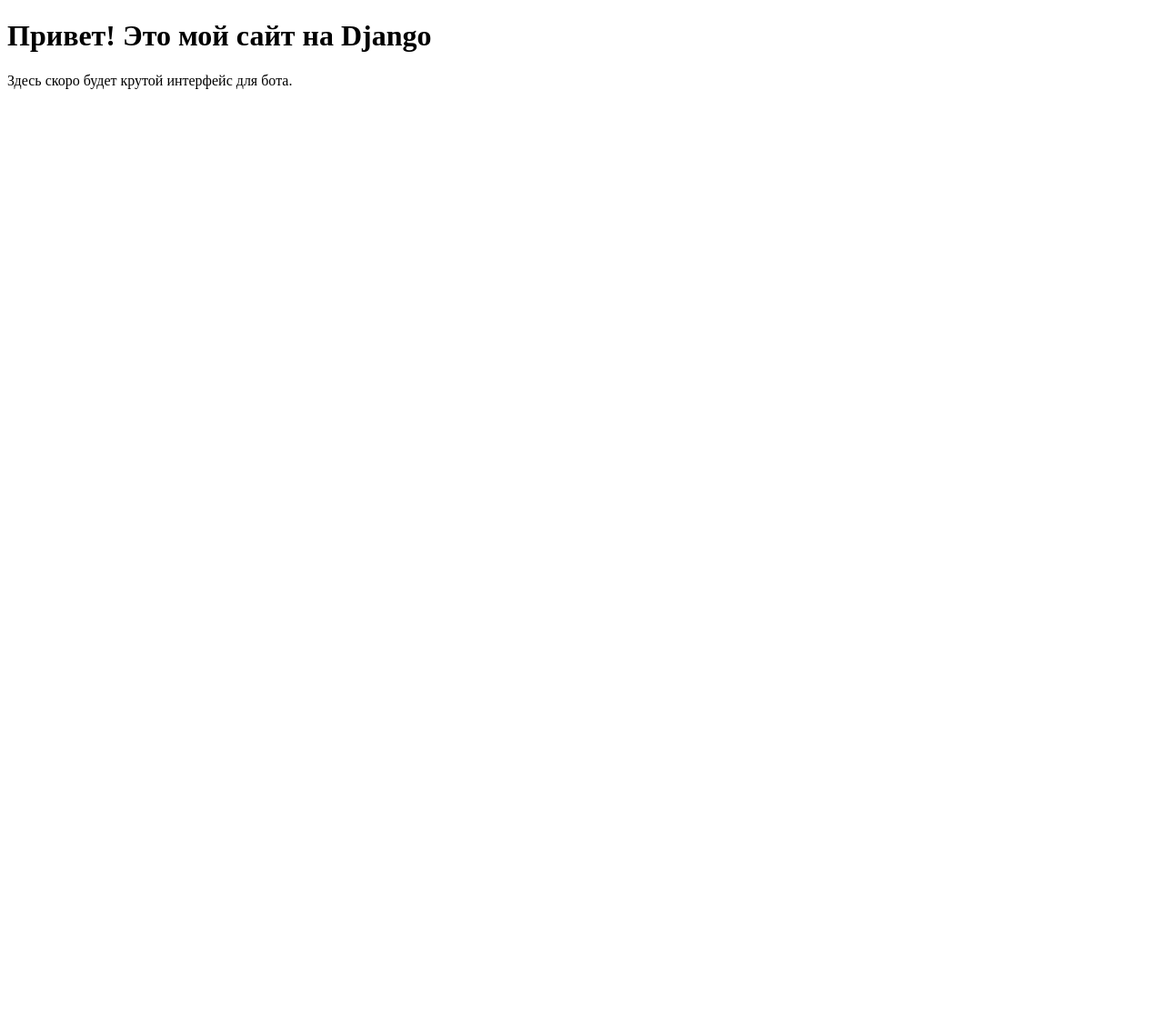
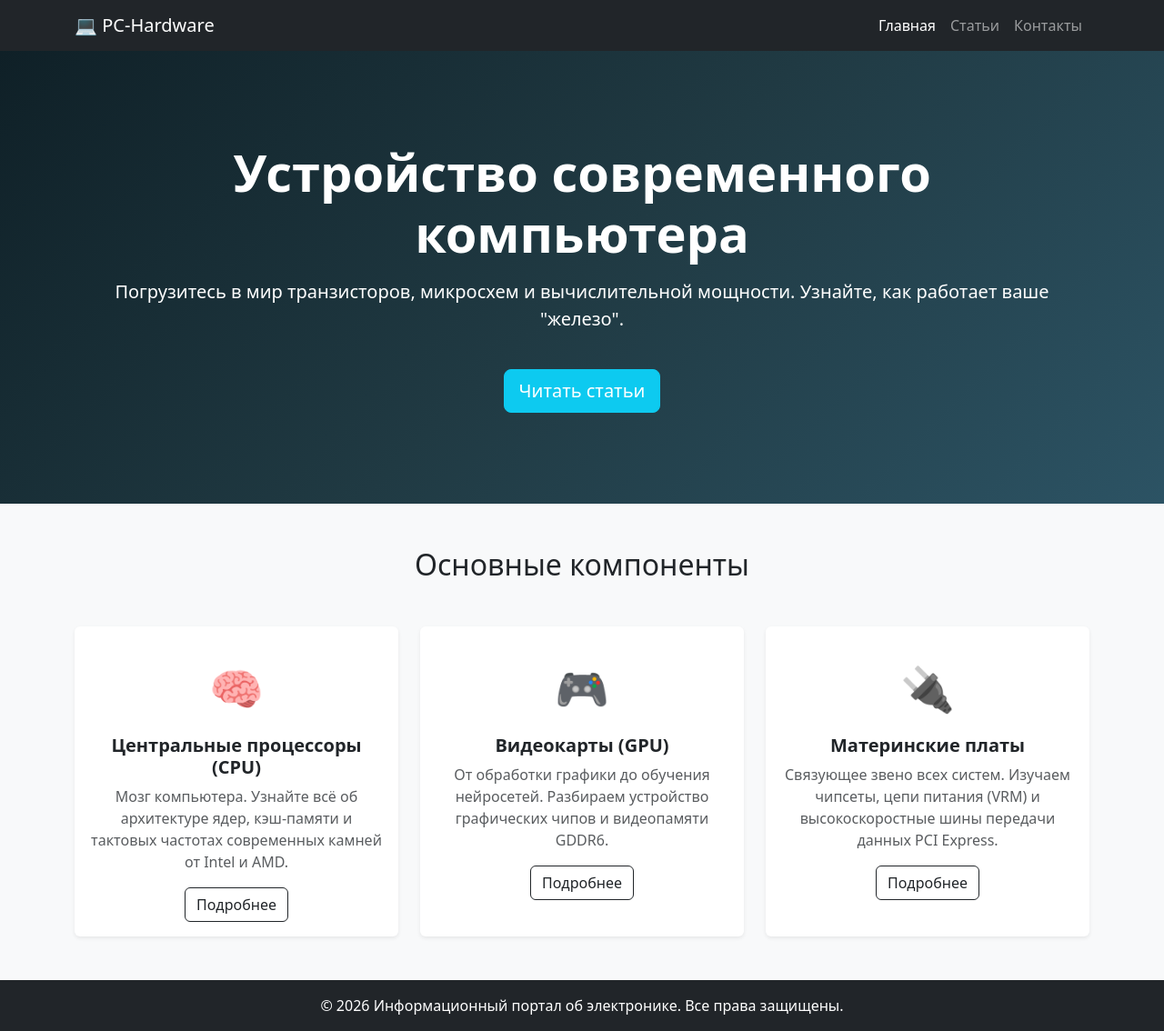
Before and after one commit to Maglevchik/Maglevchik-CI_CD_pipeline1, a Python web app: template bot_manager/templates/index.html in a window 1280 px wide. Shown: the whole page at 91% size. Before the commit the page ends 98 px from the top, so only its background shows below. Run offline with Jinja, Linux system fonts and the light colour scheme; the template is opened without the code that fills it, so the values that code supplies are empty.

Commit message:
HTML in redact

```diff
--- a/bot_manager/templates/index.html
+++ b/bot_manager/templates/index.html
@@ -2,10 +2,104 @@
 <html lang="ru">
 <head>
     <meta charset="UTF-8">
-    <title>Мой проект</title>
+    <meta name="viewport" content="width=device-width, initial-scale=1.0">
+    <title>Мир Электроники | Всё о компьютерном железе</title>
+    <!-- Подключаем стили Bootstrap через CDN -->
+    <link href="https://cdn.jsdelivr.net/npm/bootstrap@5.3.0/dist/css/bootstrap.min.css" rel="stylesheet">
+    <style>
+        .hero-section {
+            background: linear-gradient(135deg, #0f2027, #203a43, #2c5364);
+            color: white;
+            padding: 100px 0;
+            text-align: center;
+        }
+        .hardware-icon {
+            font-size: 3rem;
+            margin-bottom: 15px;
+            color: #0dcaf0;
+        }
+    </style>
 </head>
-<body>
-    <h1>Привет! Это мой сайт на Django</h1>
-    <p>Здесь скоро будет крутой интерфейс для бота.</p>
+<body class="bg-light">
+
+    <!-- Навигационная панель -->
+    <nav class="navbar navbar-expand-lg navbar-dark bg-dark">
+        <div class="container">
+            <a class="navbar-brand" href="#">💻 PC-Hardware</a>
+            <button class="navbar-toggler" type="button" data-bs-toggle="collapse" data-bs-target="#navbarNav">
+                <span class="navbar-toggler-icon"></span>
+            </button>
+            <div class="collapse navbar-collapse" id="navbarNav">
+                <ul class="navbar-nav ms-auto">
+                    <li class="nav-item"><a class="nav-link active" href="#">Главная</a></li>
+                    <li class="nav-item"><a class="nav-link" href="#">Статьи</a></li>
+                    <li class="nav-item"><a class="nav-link" href="#">Контакты</a></li>
+                </ul>
+            </div>
+        </div>
+    </nav>
+
+    <!-- Главный баннер -->
+    <section class="hero-section">
+        <div class="container">
+            <h1 class="display-4 fw-bold">Устройство современного компьютера</h1>
+            <p class="lead mt-3">Погрузитесь в мир транзисторов, микросхем и вычислительной мощности. Узнайте, как работает ваше "железо".</p>
+            <a href="#articles" class="btn btn-info btn-lg mt-4 text-white">Читать статьи</a>
+        </div>
+    </section>
+
+    <!-- Блок со статьями -->
+    <section id="articles" class="container my-5">
+        <h2 class="text-center mb-5">Основные компоненты</h2>
+        <div class="row g-4">
+
+            <!-- Карточка 1: Процессоры -->
+            <div class="col-md-4">
+                <div class="card h-100 shadow-sm border-0">
+                    <div class="card-body text-center mt-3">
+                        <div class="hardware-icon">🧠</div>
+                        <h5 class="card-title fw-bold">Центральные процессоры (CPU)</h5>
+                        <p class="card-text text-muted">Мозг компьютера. Узнайте всё об архитектуре ядер, кэш-памяти и тактовых частотах современных камней от Intel и AMD.</p>
+                        <a href="#" class="btn btn-outline-dark mt-auto">Подробнее</a>
+                    </div>
+                </div>
+            </div>
+
+            <!-- Карточка 2: Видеокарты -->
+            <div class="col-md-4">
+                <div class="card h-100 shadow-sm border-0">
+                    <div class="card-body text-center mt-3">
+                        <div class="hardware-icon">🎮</div>
+                        <h5 class="card-title fw-bold">Видеокарты (GPU)</h5>
+                        <p class="card-text text-muted">От обработки графики до обучения нейросетей. Разбираем устройство графических чипов и видеопамяти GDDR6.</p>
+                        <a href="#" class="btn btn-outline-dark mt-auto">Подробнее</a>
+                    </div>
+                </div>
+            </div>
+
+            <!-- Карточка 3: Материнские платы -->
+            <div class="col-md-4">
+                <div class="card h-100 shadow-sm border-0">
+                    <div class="card-body text-center mt-3">
+                        <div class="hardware-icon">🔌</div>
+                        <h5 class="card-title fw-bold">Материнские платы</h5>
+                        <p class="card-text text-muted">Связующее звено всех систем. Изучаем чипсеты, цепи питания (VRM) и высокоскоростные шины передачи данных PCI Express.</p>
+                        <a href="#" class="btn btn-outline-dark mt-auto">Подробнее</a>
+                    </div>
+                </div>
+            </div>
+
+        </div>
+    </section>
+
+    <!-- Подвал -->
+    <footer class="bg-dark text-white text-center py-3 mt-5">
+        <div class="container">
+            <p class="mb-0">&copy; 2026 Информационный портал об электронике. Все права защищены.</p>
+        </div>
+    </footer>
+
+    <!-- Скрипты Bootstrap -->
+    <script src="https://cdn.jsdelivr.net/npm/bootstrap@5.3.0/dist/js/bootstrap.bundle.min.js"></script>
 </body>
 </html>
```
